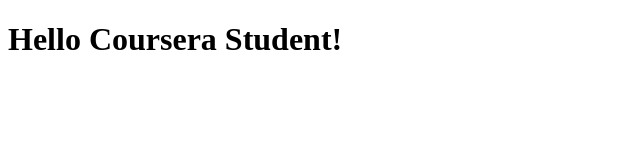
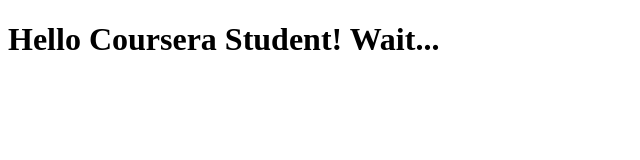
Before and after one commit to robinqianwu/coursera-test, a plain HTML site: page index.html in a window 1280 px wide. Shown: the whole page, without its empty margins (0-640 px from the left). Drawn offline with Linux system fonts and the light colour scheme.

Commit message:
second commit

```diff
--- a/index.html
+++ b/index.html
@@ -6,6 +6,6 @@
     <title>Hello Coursera</title>
 </head>
 <body>
-    <h1>Hello Coursera Student!</h1>
+    <h1>Hello Coursera Student! Wait...</h1>
 </body>
 </html>
```
